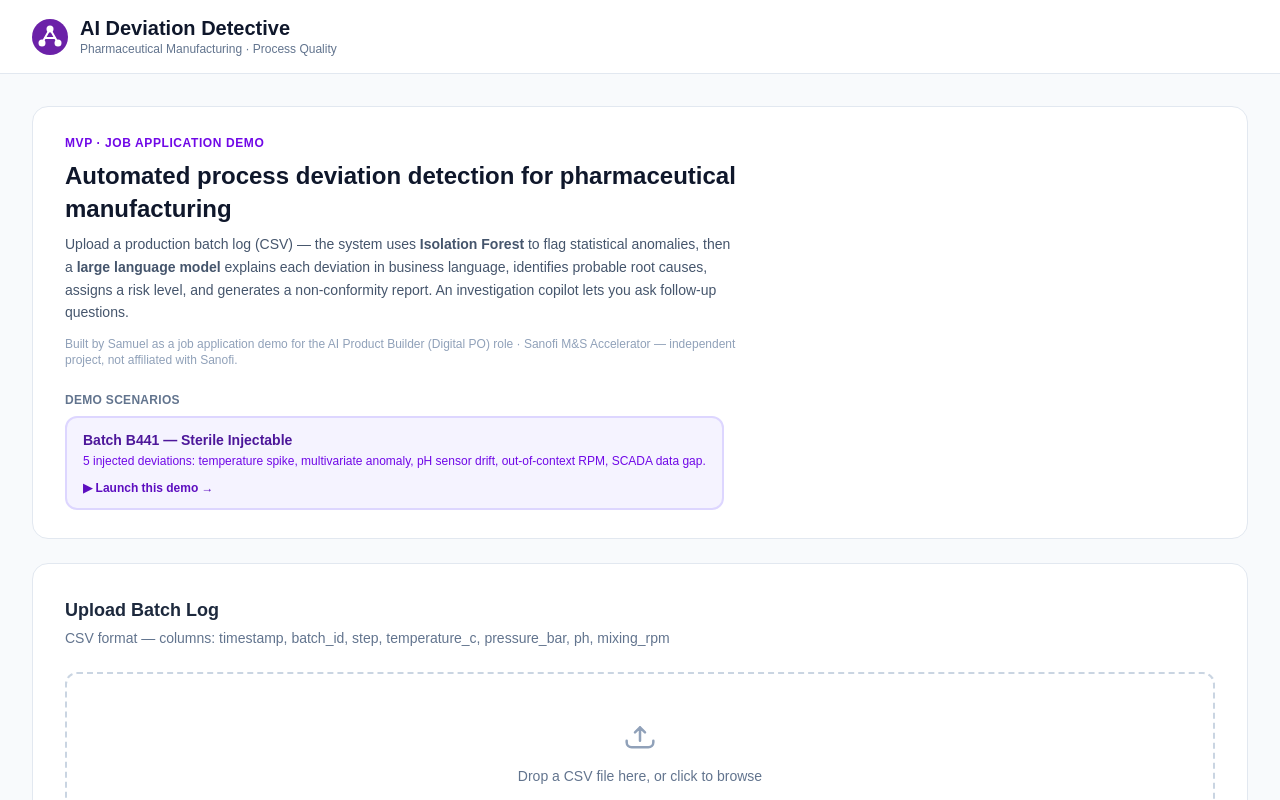
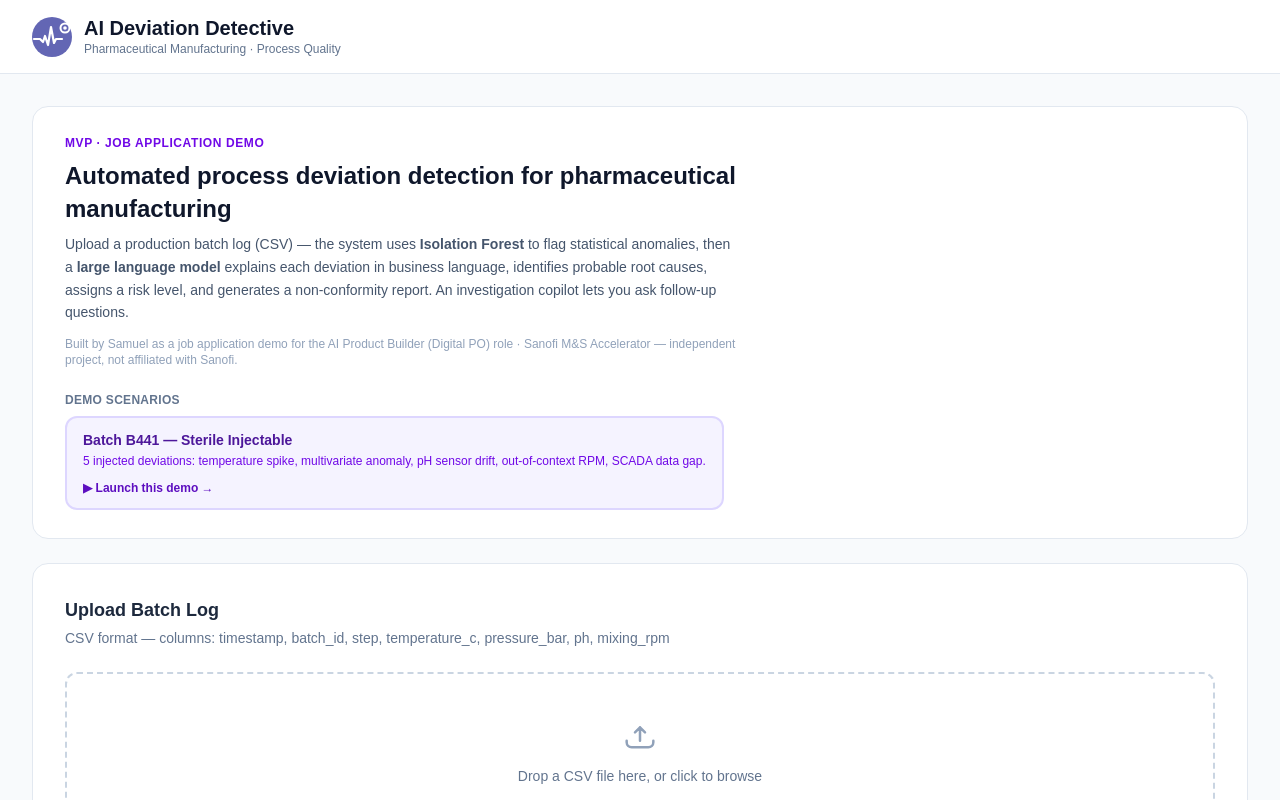
Before and after one commit to samuelpilot86/ai-deviation-detective, a Next.js app: page / in a window 1280 px wide. Shown: the top 800 px of the page. Built offline with nearby package versions, Linux system fonts and the light colour scheme.

Commit message:
Replace logo with EKG+bullseye SVG, add favicon

```diff
--- a/app/page.tsx
+++ b/app/page.tsx
@@ -61,15 +61,18 @@ export default function Home() {
     <div className="min-h-screen bg-slate-50">
       <header className="bg-white border-b border-slate-200 px-8 py-4 flex items-center justify-between">
         <div className="flex items-center gap-3">
-          {/* Logo mark — stylised molecular A */}
-          <svg width="36" height="36" viewBox="0 0 36 36" fill="none" xmlns="http://www.w3.org/2000/svg">
-            <circle cx="18" cy="18" r="18" fill="#6B21A8"/>
-            <circle cx="18" cy="10" r="3.5" fill="white"/>
-            <circle cx="10" cy="24" r="3.5" fill="white"/>
-            <circle cx="26" cy="24" r="3.5" fill="white"/>
-            <line x1="18" y1="10" x2="10" y2="24" stroke="white" strokeWidth="2" strokeLinecap="round"/>
-            <line x1="18" y1="10" x2="26" y2="24" stroke="white" strokeWidth="2" strokeLinecap="round"/>
-            <line x1="13" y1="19" x2="23" y2="19" stroke="white" strokeWidth="2" strokeLinecap="round"/>
+          {/* Logo mark — EKG spike + bullseye */}
+          <svg width="40" height="40" viewBox="0 0 40 40" fill="none" xmlns="http://www.w3.org/2000/svg">
+            <circle cx="20" cy="20" r="20" fill="#6366B4"/>
+            {/* EKG baseline + spike */}
+            <polyline
+              points="2,22 8,22 11,25 13,19 16,28 19,10 22,26 24,22 30,22"
+              stroke="white" strokeWidth="2.2" strokeLinecap="round" strokeLinejoin="round" fill="none"
+            />
+            {/* Bullseye — outer ring */}
+            <circle cx="33" cy="11" r="4.5" stroke="white" strokeWidth="2" fill="none"/>
+            {/* Bullseye — inner dot */}
+            <circle cx="33" cy="11" r="1.8" fill="white"/>
           </svg>
           <div>
             <h1 className="text-xl font-bold text-slate-900 leading-tight">AI Deviation Detective</h1>
```
Also changed, not shown: app/icon.svg (added).
